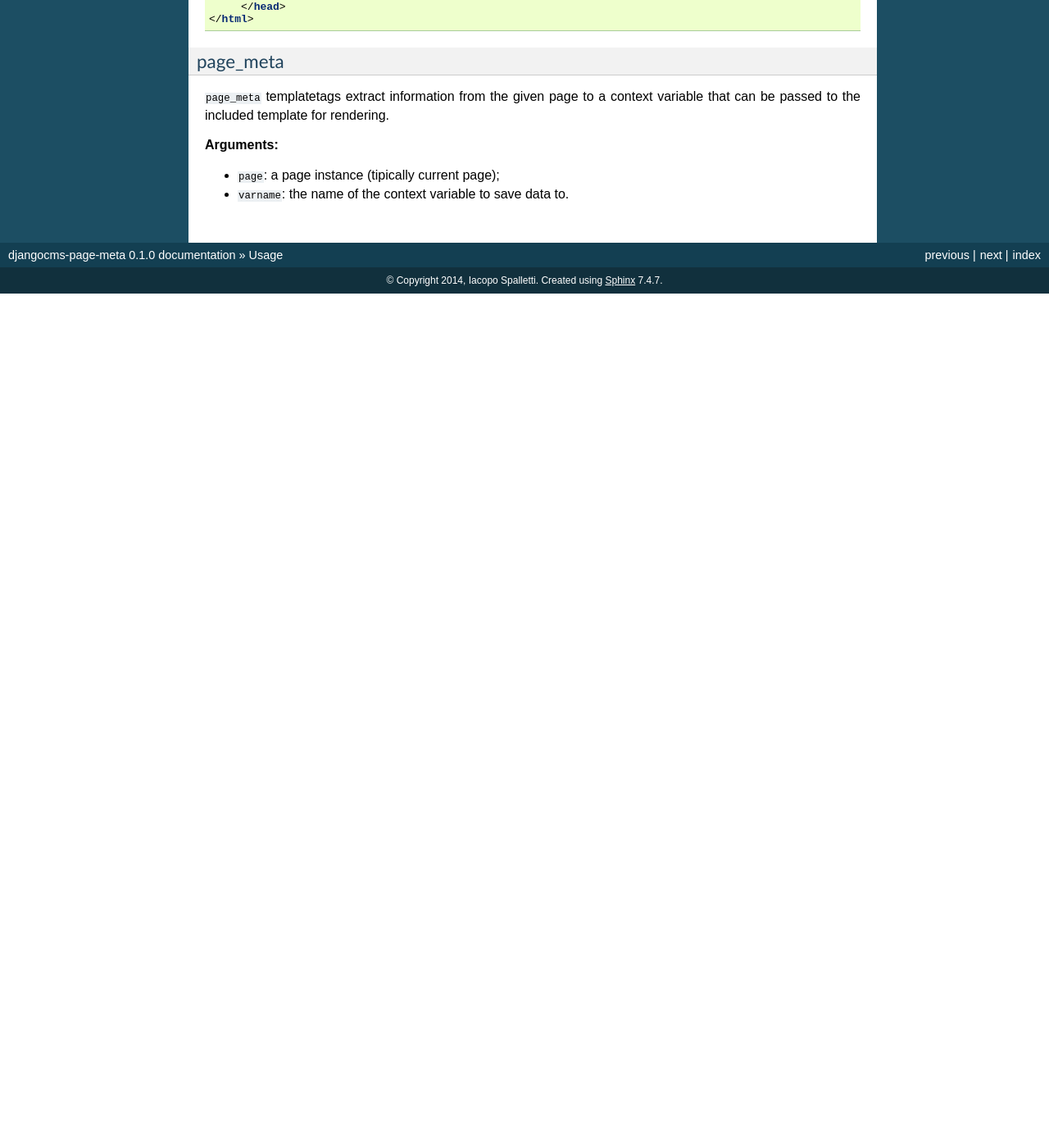
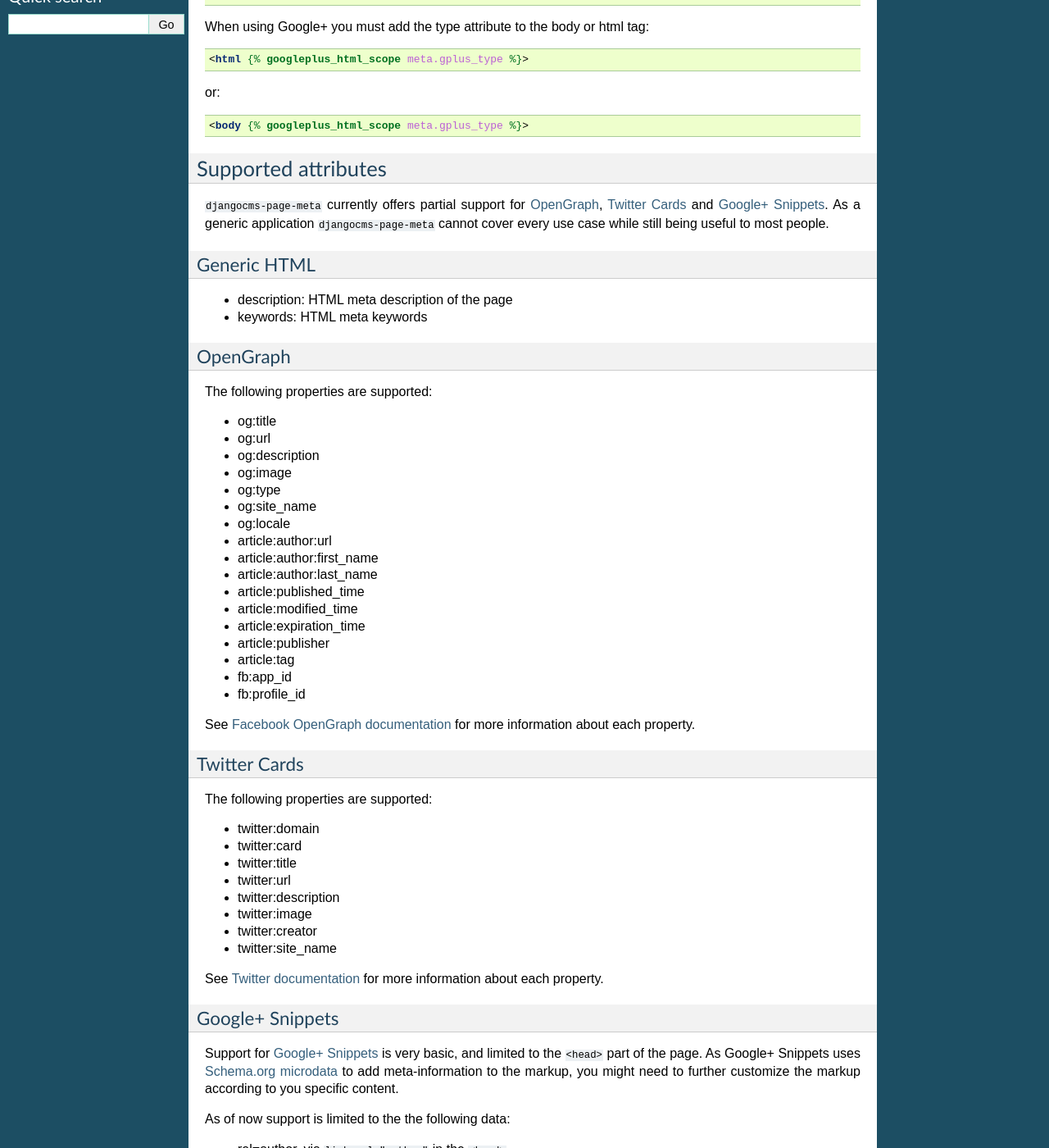
Before and after one commit to nephila/djangocms-page-meta, a Sphinx documentation site: the page built from docs/usage.rst, in a window 1280 px wide and 1400 px high, scrolled down 475 px. Shown: the whole window at 82% size. Built offline with Sphinx 7.4.7, drawn with Linux system fonts in a browser that asks for light colours; before the commit the page ends 900 px from its top, so only the background shows below that; some of the changed text lies outside the part shown.

Commit message:
Update documentation

```diff
--- a/CONTRIBUTING.rst
+++ b/CONTRIBUTING.rst
@@ -36,7 +36,7 @@ is open to whoever wants to implement it.
 Translations
 ~~~~~~~~~~~~
 
-Any translation is welcome. Please use Transifex https://www.transifex.com/projects/p/djangocms-pages-tags/
+Any translation is welcome. Please use Transifex https://www.transifex.com/projects/p/djangocms-page-meta/
 to help with translations.
 
 Write Documentation
--- a/docs/autodoc.rst
+++ b/docs/autodoc.rst
@@ -4,7 +4,7 @@ djangocms_page_meta.utils
 
 .. warning::
 
-    While functions in this module can be used in code to work with the tags,
+    While functions in this module can be used in code to work with the data,
     they are by no means to be considered as a stable API, so they may change
     in future release.
 
--- a/docs/usage.rst
+++ b/docs/usage.rst
@@ -29,12 +29,115 @@ template:
     {% load page_meta_tags %}
     {% page_meta request.current_page as meta %}
 
-    <html>
-         <head>
-         {% include 'djangocms_page_meta/meta.html' with meta=meta %}
-         </head>
-    </html>
+    [...]
+    <!-- This must be in the head -->
+    {% include 'djangocms_page_meta/meta.html' with meta=meta %}
 
+When using Google+ you must add the type attribute to the body or html tag:
+
+.. code-block:: html+django
+
+    <html {% googleplus_html_scope meta.gplus_type %}>
+
+or:
+
+.. code-block:: html+django
+
+    <body {% googleplus_html_scope meta.gplus_type %}>
+
+
+********************
+Supported attributes
+********************
+
+``djangocms-page-meta`` currently offers partial support for `OpenGraph`_,
+`Twitter Cards`_ and `Google+ Snippets`_. As a generic application
+``djangocms-page-meta`` cannot cover every use case while still being
+useful to most people.
+
+
+Generic HTML
+============
+
+* description: HTML meta description of the page
+* keywords: HTML meta keywords
+
+
+OpenGraph
+=========
+
+The following properties are supported:
+
+* og:title
+* og:url
+* og:description
+* og:image
+* og:type
+* og:site_name
+* og:locale
+* article:author:url
+* article:author:first_name
+* article:author:last_name
+* article:published_time
+* article:modified_time
+* article:expiration_time
+* article:publisher
+* article:tag
+* fb:app_id
+* fb:profile_id
+
+See `Facebook OpenGraph documentation`_ for more information
+about each property.
+
+
+Twitter Cards
+=============
+
+The following properties are supported:
+
+* twitter:domain
+* twitter:card
+* twitter:title
+* twitter:url
+* twitter:description
+* twitter:image
+* twitter:creator
+* twitter:site_name
+
+See `Twitter documentation`_ for more information
+about each property.
+
+
+Google+ Snippets
+================
+
+Support for `Google+ Snippets`_ is very basic, and limited to the
+``<head>`` part of the page. As Google+ Snippets uses `Schema.org microdata`_
+to add meta-information to the markup, you might need to further
+customize the markup according to you specific content.
+
+As of now support is limited to the the following data:
+
+* rel=author, via ``link rel="author"`` in the ``<head>``
+* name
+* image
+* datePublished
+* dateModified
+* url
+* description
+* image
+* type (i.e. itemscope), appended to ``<html>`` or ``<body>`` tag
+
+Currently all the accepted values for **type** are provided as valid
+choices; not all of them are actually sensible values for CMS pages
+and ``djangocms-page-meta`` offers limited support for the attributes
+required by some accepted types.
+
+``Article`` or ``Blog`` type should be sensible for most use cases.
+
+************
+Templatetags
+************
 
 page_meta
 =========
@@ -46,3 +149,10 @@ variable that can be passed to the included template for rendering.
 
 * ``page``: a page instance (tipically current page);
 * ``varname``: the name of the context variable to save data to.
+
+.. _OpenGraph: http://ogp.me/
+.. _Facebook OpenGraph documentation: https://developers.facebook.com/docs/reference/opengraph/object-type/article/
+.. _Twitter documentation: https://dev.twitter.com/docs/cards
+.. _Schema.org microdata: http://schema.org/docs/gs.html
+.. _Twitter Cards: https://dev.twitter.com/cards
+.. _Google+ Snippets: https://developers.google.com/+/web/snippet/
```
Also changed, not shown: README.rst (+1 -15 lines), docs/installation.rst (+13 -7 lines).
